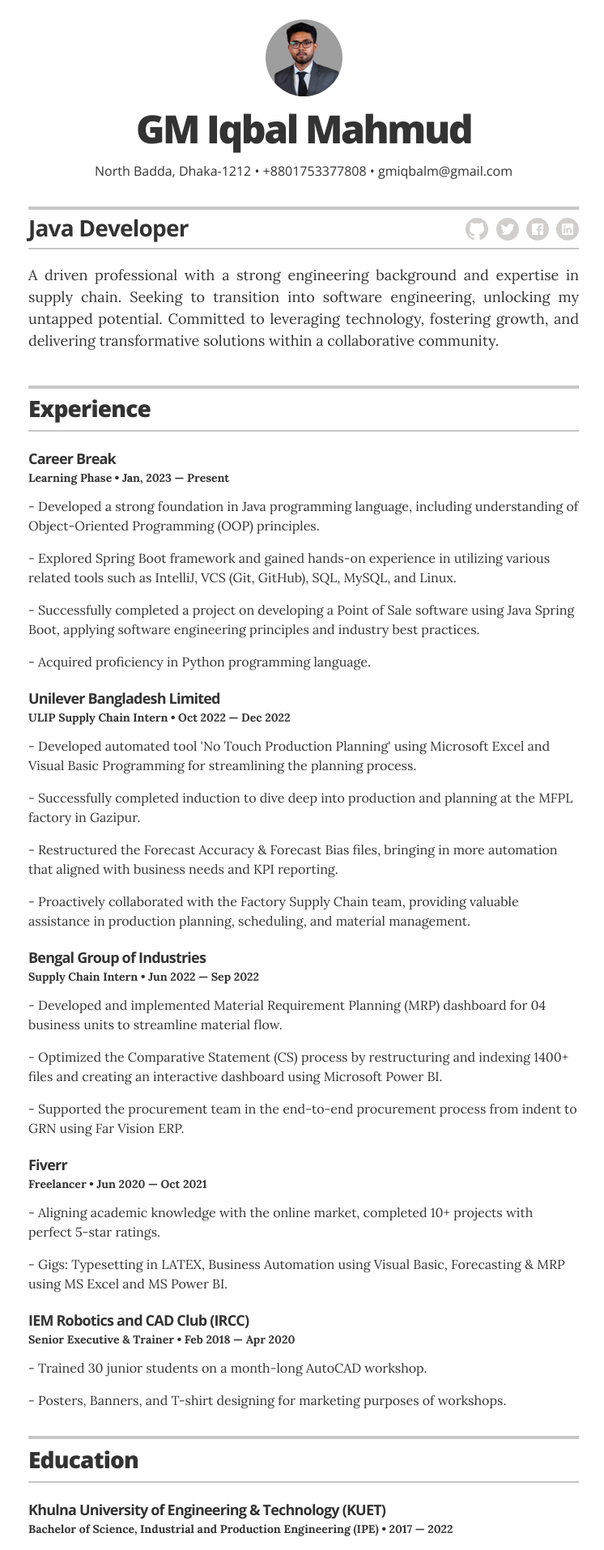
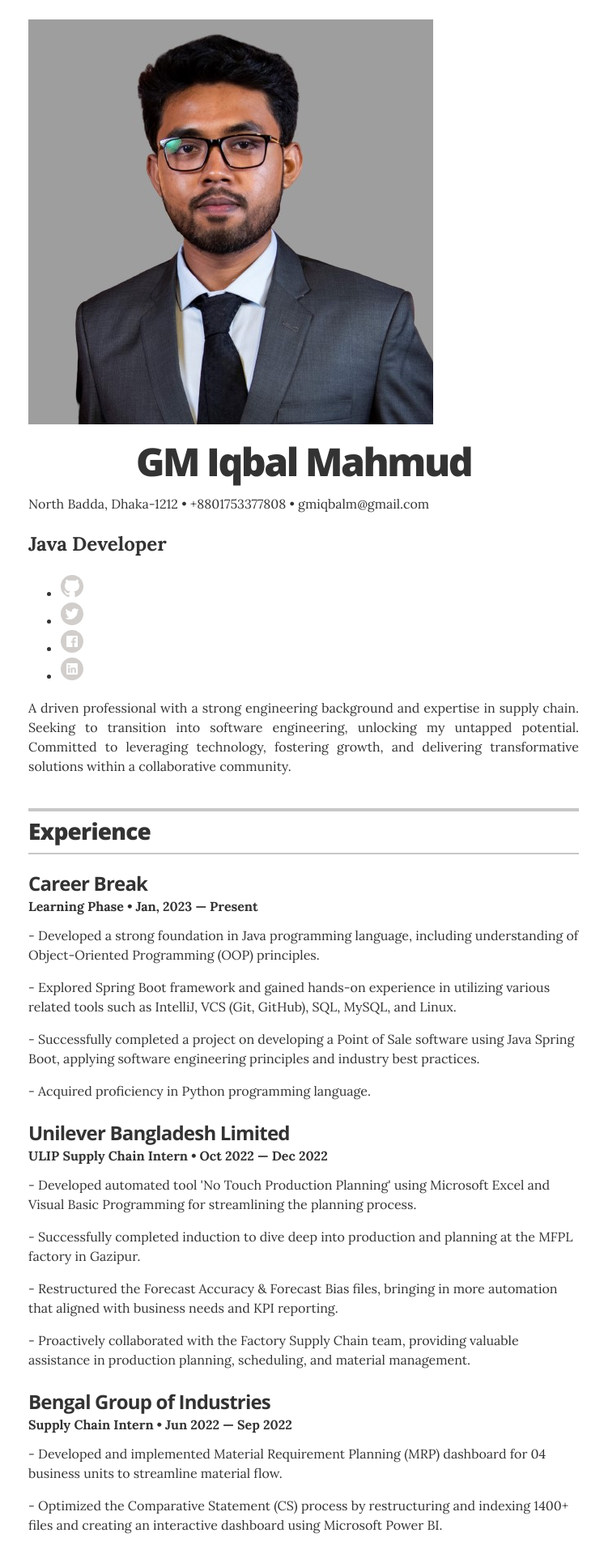
Before and after one commit to gmiqbal/resume, a Jekyll site: the page built from index.html, in a window 1280 px wide. Shown: the top 1914 px of the page at 81% size, without its empty margins (265-1011 px from the left). Built offline with Jekyll 4.4.1, drawn with Linux system fonts in a browser that asks for light colours; some of the changed text lies outside the part shown.

Commit message:
Revert "font rem modified."
This reverts commit 40c0dd6dec80488104e6f16ad6f5a645baf2f361.

```diff
--- a/_sass/_resume.scss
+++ b/_sass/_resume.scss
@@ -1,8 +1,12 @@
-// Resume styles
-// ---------------------------------------/
+/* Resume styles */
 
-// util
+/* Global font styles */
+body {
+  font-size: 16px; /* Base font size */
+  line-height: 1.5;
+}
 
+/* Section header styles */
 .section-header {
   @include section_border;
   margin-bottom: 1.5rem;
@@ -10,28 +14,19 @@
   h2 {
     @include sans;
     font-weight: 900;
-    font-size: 1.75rem;
+    font-size: 1.75rem; /* Increase font size for section headers */
     letter-spacing: -.05rem;
     margin: 0;
   }
 }
 
-// page header styles
-
-.page-header { padding: 1.5rem 0;
-
-  .avatar {
-    width: 95px;
-    max-width: 100%;
-    overflow: hidden;
-    @include border-radius(100px);
-    margin: 0 auto;
-    display: block;
-  }
+/* Page header styles */
+.page-header {
+  padding: 1.5rem 0;
 
   .header-name {
     @include sans;
-    font-size: 3rem;
+    font-size: 3rem; /* Increase font size for name/title */
     font-weight: 900;
     text-align: center;
     letter-spacing: -.15rem;
@@ -39,148 +34,47 @@
     margin: 1rem 0 0;
   }
 
-  .header-contact-info {
-    @include sans;
-    text-align: center;
-  }
-  .header-contact-info p a {
-    color: inherit;
-  }
-
-  .title-bar {
-    @include section_border;
-    margin-top: 2rem;
-    padding: .4rem 0;
-    @include clearfix;
-
-    .header-title {
-      @include sans;
-      font-weight: 300;
-      font-size: 1.75rem;
-      line-height: 2rem;
-      letter-spacing: -.05rem;
-      text-align: center;
-      margin: 0 0 .5rem;
-
-      @include media_larger_than_mobile {
-        float: left;
-        margin: 0;
-      }
-    }
-  }
-
-  .executive-summary {
-    @include media_larger_than_mobile { font-size: 1.125rem; }
-  }
+  /* Rest of the page header styles */
+  /* ... */
 }
 
-.icon-links {
-  margin: 0;
-  padding: 0;
-  list-style: none;
-  position: relative;
-  top: 4px;
-  text-align: center;
-  border-top: 2px solid #c7c7c7;
-  padding-top: .4rem;
+/* Content section styles */
+.content-section {
+  margin: 0 0 2rem; /* Decreased margin between items */
 
-  @include media_larger_than_mobile {
-    float: right;
-    border-top: none;
-    padding-top: 0;
+  .resume-item {
+    margin-bottom: 1.75rem; /* Decreased margin between subpoints */
   }
-
-  .icon-link-item {
-    display: inline-block;
-    margin-left: 5px;
-  }
-
-  .icon-link { display: inline-block;
-
-    &:hover .icon path {
-      fill: #333;
-      @include transition(all .2s ease);
-    }
-  }
-
-  .icon {
-    height: 28px;
-  }
-}
-
-.contact-button {
-  @include border-radius(3px);
-  background-color: #efefef;
-  text-decoration: none;
-  text-align: center;
-  display: block;
-  margin: 1.5rem auto;
-  width: 220px;
-  font-size: 1.375rem;
-  @include sans_light;
-  color: #333;
-  line-height: 55px;
-  @include transition(all .2s ease);
-
-  &:hover {
-    background-color: #333;
-    color: #fff;
-  }
-
-  &.not-looking { width: 400px; }
-}
-
-// resume content styles
-
-.content-section {
-  margin: 0 0 2rem; /* Decreased margin between items (original: 0 0 3rem) */
-
-  .resume-item { margin-bottom: 1.5rem; } /* Decreased margin between subpoints (original: 2rem) */
 
   .resume-item-title {
     @include sans_bold;
-    margin: 0 0 .5rem; /* Decreased margin between item title and details (original: 0 0 .75rem) */
-    font-size: 1.125rem;
+    margin: 0 0 .5rem; /* Decreased margin between item title and details */
+    font-size: 1.5rem; /* Increase font size for item titles */
     letter-spacing: -.05rem;
     line-height: 1;
   }
 
   .resume-item-details {
-    font-size: 0.875rem; /* Decreased font size of item details (original: 1.125rem) */
-    margin: 0 0 .5rem; /* Decreased margin between item details and subpoints (original: 0 0 .75rem) */
+    font-size: 1rem; /* Decreased font size of item details */
+    margin: 0 0 .5rem; /* Decreased margin between item details and subpoints */
     line-height: 1;
 
     &.award-title {
-      font-size: .875rem; /* Decreased font size of award titles (original: 1rem) */
+      font-size: .875rem; /* Decreased font size of award titles */
     }
   }
 
-  .resume-item-title,
-  .resume-item-details,
-  .resume-item-copy,
-  .resume-item-list {
-    a {
-      color: #333;
-      text-decoration: none;
-      border-bottom: 1px solid;
-
-      &:hover {
-        border-bottom: none;
-        color: #9c9c9c;
-      }
-    }
+  .resume-item-copy {
+    margin: .5rem 0 0; /* Decreased margin between item copy and subpoints */
   }
-
-  .resume-item-copy { margin: .5rem 0 0; } /* Decreased margin between item copy and subpoints (original: .75rem 0 0) */
 }
 
-// footer styles
-
+/* Footer styles */
 .page-footer {
   border-top: 4px solid #c7c7c7;
-  padding-top: 1rem; /* Decreased top padding (original: 1.5rem) */
+  padding-top: 1rem; /* Decreased top padding */
   text-align: center;
-  margin-bottom: 2rem; /* Decreased margin between content section and footer (original: 3rem) */
+  margin-bottom: 2rem; /* Decreased margin between content section and footer */
 
   .footer-line {
     margin: 0;
@@ -194,27 +88,35 @@
   }
 }
 
-.print-only { display: none !important }
+/* Print styles */
+@media print {
+  /* Adjusted print styles for better readability */
+  .page-header {
+    padding: 1rem 0 .2rem;
 
-@media print {
-  .no-print { display: none !important }
-  .print-only { display: block !important }
-  body { font-size: 12px; line-height: 1rem; }
-  .page-header { padding: 1rem 0 .2rem;
     .header-name {
       @include sans_bold;
       font-size: 2rem;
       margin: 0 0 .2rem;
     }
   }
+
   .section-header {
     @include section_border_thin;
     margin-bottom: 1rem;
-    h2 { font-size: 1.2rem; line-height: 1.5rem; }
+    h2 {
+      font-size: 1.2rem;
+      line-height: 1.5rem;
+    }
   }
+
   .content-section {
     margin: 0 0 1rem;
-    .resume-item { margin-bottom: 1rem; }
+
+    .resume-item {
+      margin-bottom: 1rem;
+    }
+
     .resume-item-title {
       font-size: 12.8px;
       line-height: .7em;
@@ -224,7 +126,7 @@
       font-size: 11.2px;
       margin: 0 0 .75rem;
       line-height: .7em;
-      font-style:italic;
+      font-style: italic;
 
       &.award-title {
         font-size: 11px;
@@ -232,3 +134,7 @@
     }
   }
 }
+
+/* Rest of the code */
+
+// ...
```
